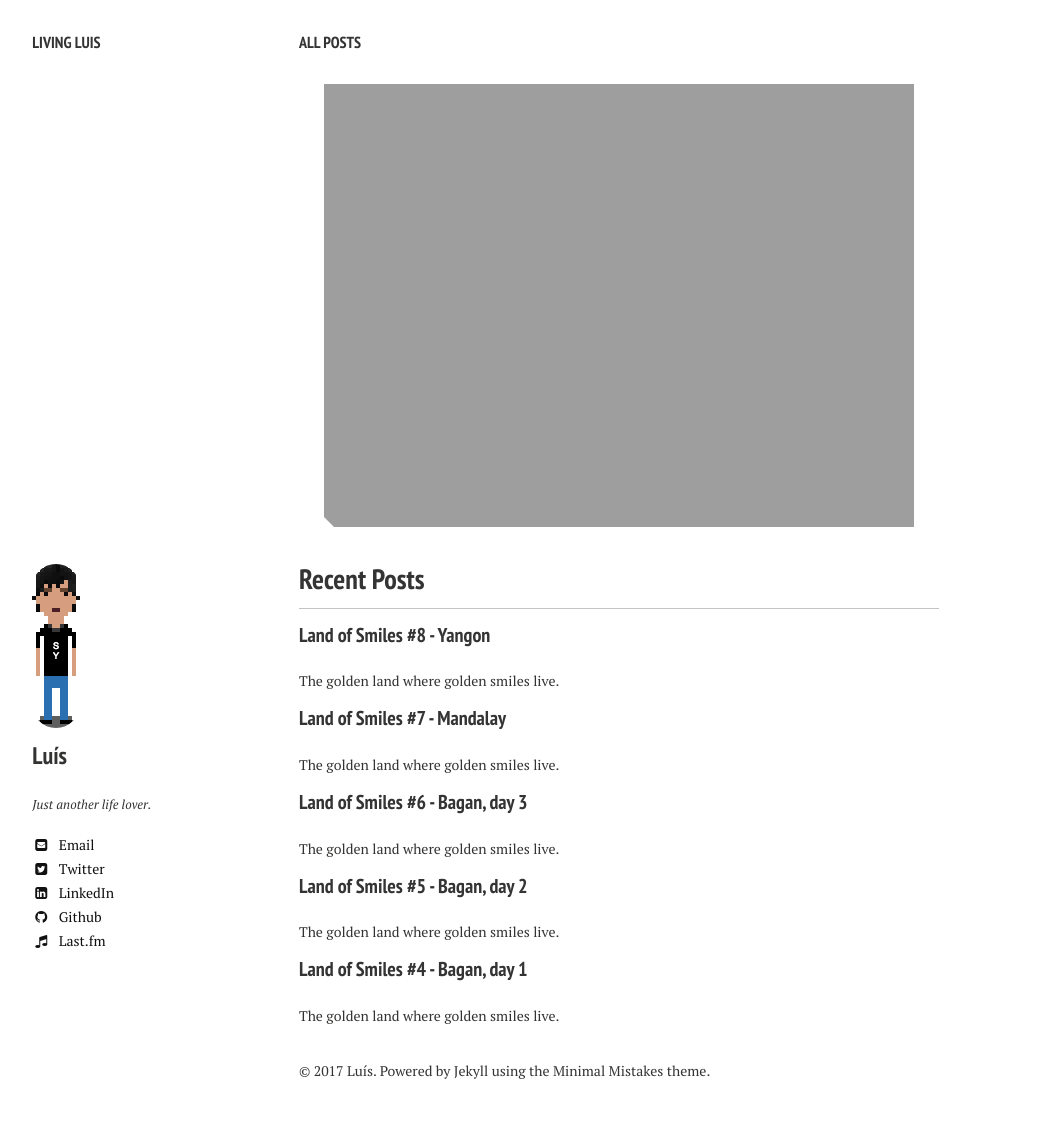
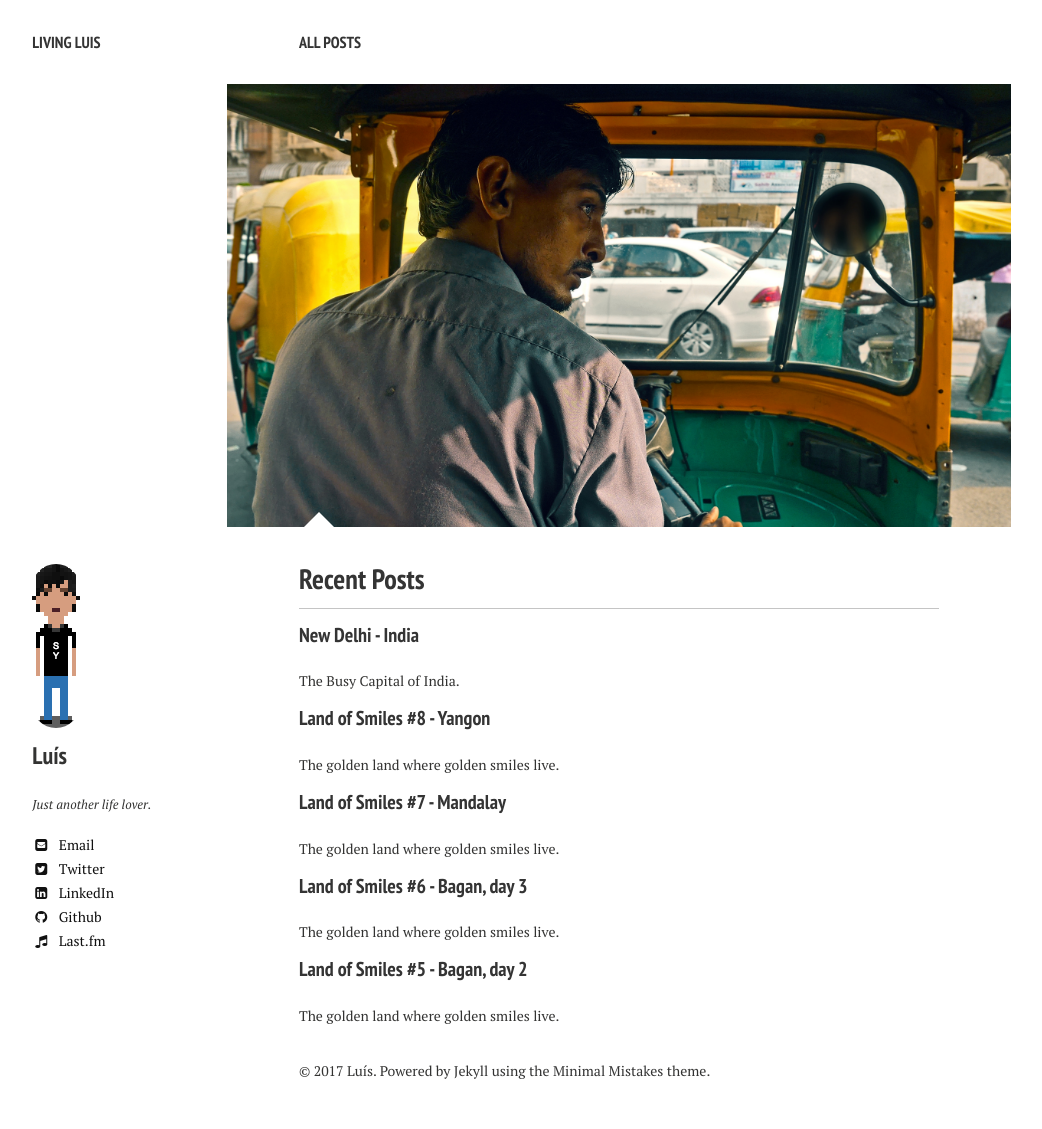
Before and after one commit to luiscspinho/luiscspinho.github.io, a Jekyll site: the page built from index.md, in a window 1280 px wide. Shown: the whole page, without its empty margins (21-1063 px from the left). Built offline with Jekyll 4.4.1, drawn with Linux system fonts in a browser that asks for light colours; nearby versions of some CDN libraries; some of the changed lines change nothing that is shown.

Commit message:
New Delhi post

```diff
--- a/_config.yml
+++ b/_config.yml
@@ -4,6 +4,7 @@ title:            Living Luis
 locale:           en_US
 #url:              http://localhost:4000
 url:              http://luiscspinho.github.io
+#sudo bundle exec jekyll serve
 
 # Jekyll configuration
 
--- /dev/null
+++ b/_posts/2017-01-20-Delhi.md
@@ -0,0 +1,42 @@
+---
+layout: post
+title: "New Delhi - India"
+author: luis
+modified:
+excerpt: "The Busy Capital of India."
+tags: [memory, life, hapiness]
+image:
+  feature: indiadelhi.JPG
+---
+
+New Delhi, the capital of India, was our first stop in our 3 month journey through Asia. We planned to stay in India for a whole month, so New Delhi ended up being our gateway of entry and exit from the country. A good advice that I can give you when travelling in India is to book your train tickets <b>well in advance</b>. Like 2 months before, seriously. Since the train is the most reliable way to travel, AC Tier 2/3 tickets get sold really fast. They're not <b>that</b> expensive and you get a bed, pillow and sheets so you can sleep during your journey.
+
+The first <i>taste</i> of India that I got was right after I left the plane. The weather was so <b>HOT</b> that was almost unbearable, but I guess that's what you get when you're on one of the most polluted cities in the world.
+
+I had to get to South Delhi because I was staying in a place called <b>MadPackers Hostel</b> (which I highly recommend despite being very expensive for my budget), so the first thing to do in the airport was to get a subway ticket to there. This may not seem like a big deal, but India is always there to surprise you. In my country we have a saying that goes like this; <i>"stand in an Indian line"</i>, which means stand in an orderly line. I don't know who said this, but surely that person never went to India, because there's no such thing there and that's your first challenge. You have to go and shove people off to get your ticket because that's how they do it. Forget what your <i>personal space</i> means to you because if you don't you'll get really annoyed while travelling there.
+
+New Delhi is an overwhelming city in every aspect that you can think of. There are people <b>everywhere</b> (population of about 18.5 millions in 2016), the cows/dogs/pigs/monkeys and occasional goats are at every corner (they have no owner whatsoever), there are tons of cars/motorbikes/tuk tuks/rickshaws and so many more that I get tired just thinking about it. Having said that, we got quite lucky to enroll in one of the MadPackers daily tours to the city with our awesome guide <b>Baddu</b> (when I got there on my way to Hanoi I heard that he doesn't do the tours anymore). The trip lasted all day and the best was that there was no plan. We all sat around the table and decided what we wanted to visit together there.
+
+This meant that all the touristy stuff like museums/red fort/mosques were left out. In fact, we went to the Red Fort and Jama Masjid mosque but didn't go in. We mostly followed Baddu as he went through the city while having to cope with the daily routines of those that live there.
+
+<figure>
+	<a href="../images/india/Delhi/delhiMarket.JPG"><img src="../images/india/Delhi/delhiMarket.JPG"></a>
+	<figcaption>In the heart of Old Delhi where you can find everything for sale.</figcaption>
+</figure>
+
+<figure>
+	<a href="../images/india/Delhi/delhiFood.JPG"><img src="../images/india/Delhi/delhiFood.JPG"></a>
+	<figcaption>A little snack on the way.</figcaption>
+</figure>
+
+<figure>
+	<a href="../images/india/Delhi/delhiBaddu.JPG"><img src="../images/india/Delhi/delhiBaddu.JPG"></a>
+	<figcaption>Baddu!</figcaption>
+</figure>
+
+<figure>
+	<a href="../images/india/Delhi/delhiStreet.JPG"><img src="../images/india/Delhi/delhiStreet.JPG"></a>
+	<figcaption>Streets of Old Delhi.</figcaption>
+</figure>
+
+I would return to Delhi on my last 2 days of the month that I spent in India, but I don't have anything to add on because when I came back I was so tired that I eneded up spending the day on the hostel. If you're interested in monuments/museums then you should spend another day just to sightseeing. If you don't, then don't spend more than 1/2 days there, because as every big city, there isn't really not much to do.
```
Also changed, not shown: images/india/Delhi/delhiBaddu.JPG (added), images/india/Delhi/delhiFood.JPG (added), images/india/Delhi/delhiMarket.JPG (added), images/india/Delhi/delhiStreet.JPG (added), images/indiadelhi.JPG (added), 2 other files.
